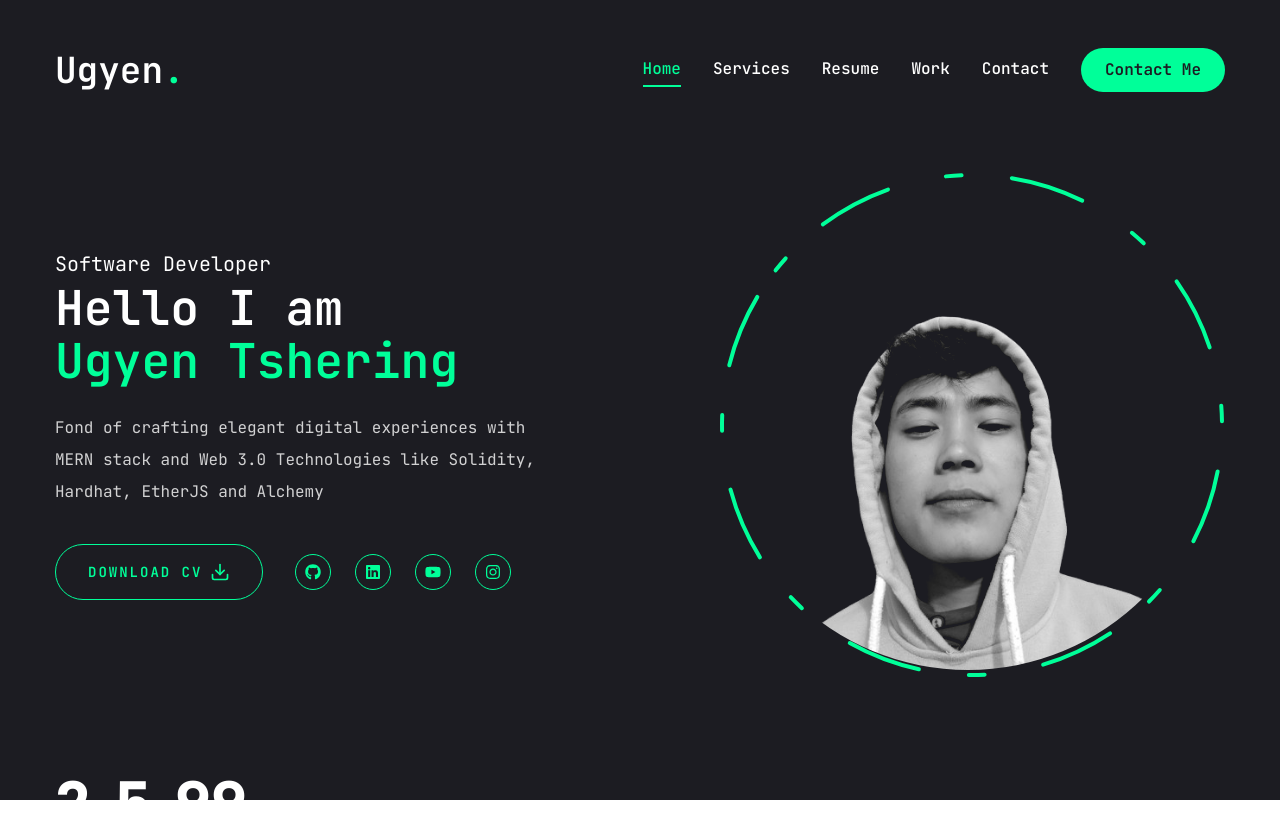
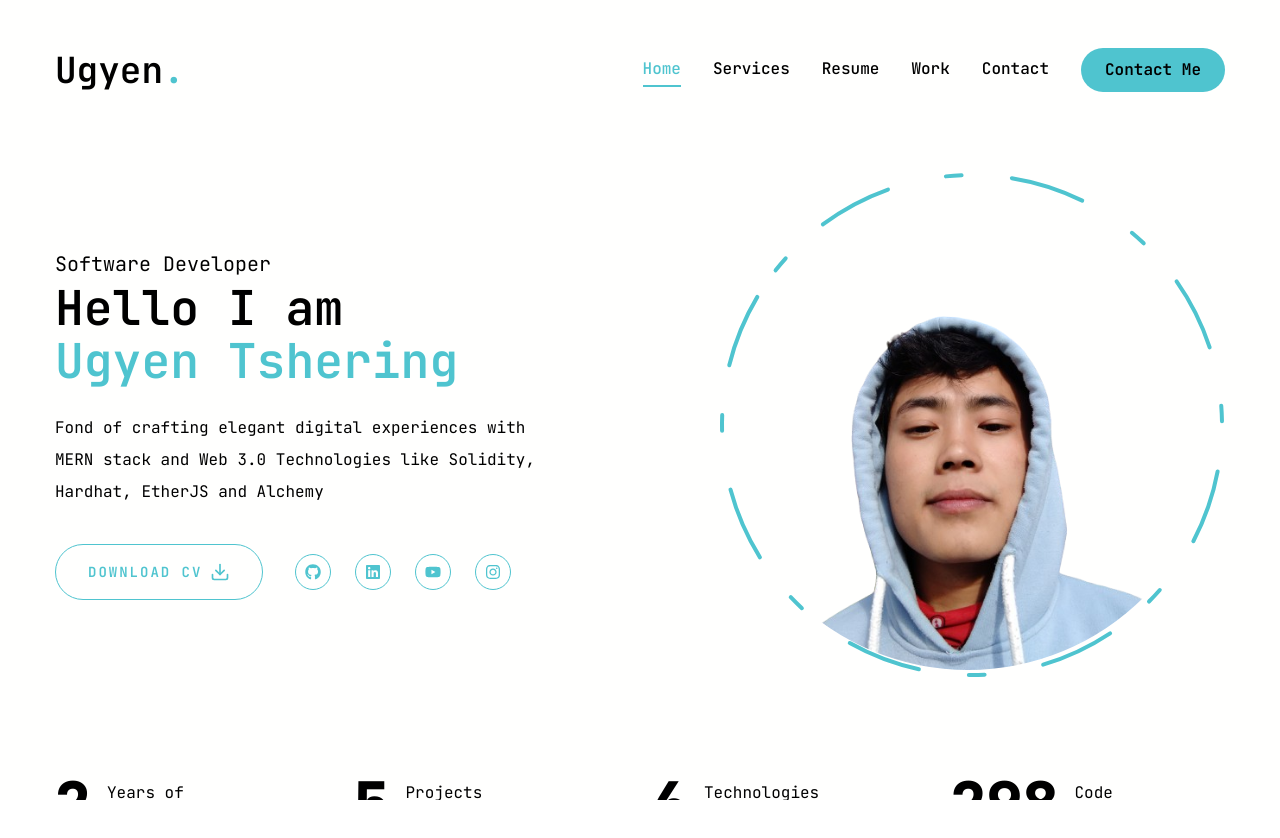
Before and after one commit to ugyentring/portfol, a Next.js app: page / in a window 1280 px wide. Shown: the top 838 px of the page. Built offline with nearby package versions, Linux system fonts and the light colour scheme.

Commit message:
basic css changes

```diff
--- a/app/globals.css
+++ b/app/globals.css
@@ -4,7 +4,7 @@
 
 @layer base {
   body {
-    @apply font-primary bg-primary text-white leading-loose;
+    @apply font-primary bg-primary text-black leading-loose;
   }
 
   .h1 {
--- a/app/page.jsx
+++ b/app/page.jsx
@@ -17,7 +17,7 @@ const Home = () => {
               Hello I am <br />{" "}
               <span className="text-accent">Ugyen Tshering</span>
             </h1>
-            <p className="max-w-[500px] mb-9 text-white/80">
+            <p className="max-w-[500px] mb-9 text-black">
               Fond of crafting elegant digital experiences with MERN stack and
               Web 3.0 Technologies like Solidity, Hardhat, EtherJS and Alchemy
             </p>
--- a/components/Header.jsx
+++ b/components/Header.jsx
@@ -7,11 +7,11 @@ import MobileNav from "./MobileNav";
 
 const Header = () => {
   return (
-    <header className="py-8 xl:py-12 text-white">
+    <header className="py-8 xl:py-12 text-black">
       <div className="container mx-auto flex justify-between items-center">
         {/* My logo */}
         <Link href="/">
-          <h1 className="text-4xl font-semibold">
+          <h1 className="text-4xl font-semibold text-black">
             Ugyen<span className="text-accent">.</span>
           </h1>
         </Link>
@@ -20,7 +20,7 @@ const Header = () => {
         <div className="hidden xl:flex items-center gap-8">
           <Nav />
           <Link href="/contact">
-            <Button>Contact Me</Button>
+            <Button className="text-black">Contact Me</Button>
           </Link>
         </div>
 
--- a/components/Photo.jsx
+++ b/components/Photo.jsx
@@ -19,14 +19,14 @@ const Photo = () => {
             opacity: 1,
             transition: { delay: 2.4, duration: 0.4, ease: "easeInOut" },
           }}
-          className="w-[298px] h-[298px] xl:w-[498px] xl:h-[498px] mix-blend-lighten absolute"
+          className="w-[298px] h-[298px] xl:w-[498px] xl:h-[498px] absolute"
         >
           <Image
             src="/assets/face.png"
             priority
             quality={100}
             fill
-            className="object-contain rounded-full grayscale"
+            className="object-contain rounded-full"
             alt="profile"
           />
         </motion.div>
@@ -42,7 +42,7 @@ const Photo = () => {
             cx="253"
             cy="253"
             r="250"
-            stroke="#00ff99"
+            stroke="#4fc4cf"
             strokeWidth="4"
             strokeLinecap="round"
             strokeLinejoin="round"
--- a/components/StairTransition.jsx
+++ b/components/StairTransition.jsx
@@ -18,7 +18,7 @@ const StairTransition = () => {
           </div>
 
           <motion.div
-            className="h-screen w-screen fixed bg-primary top-0 pointer-events-none"
+            className="h-screen w-screen fixed bg-black top-0 pointer-events-none"
             initial={{ opacity: 1 }}
             animate={{
               opacity: 0,
--- a/components/Stats.jsx
+++ b/components/Stats.jsx
@@ -12,7 +12,11 @@ const stats = [
     text: "Projects Completed",
   },
   {
-    num: 100,
+    num: 6,
+    text: "Technologies mastered",
+  },
+  {
+    num: 300,
     text: "Code commits",
   },
 ];
@@ -24,13 +28,23 @@ const Stats = () => {
         <div className="flex flex-wrap gap-6 max-w-[80vw] mx-auto xl:max-w-none">
           {stats.map((item, index) => {
             return (
-              <div key={index}>
+              <div
+                className="flex-1 flex gap-4 items-center justify-center xl:justify-start"
+                key={index}
+              >
                 <CountUp
                   end={item.num}
                   duration={5}
                   delay={2}
                   className="text-4xl xl:text-6xl font-extrabold"
                 />
+                <p
+                  className={`${
+                    item.text.length < 15 ? "max-w-[100px]" : "max-w-[150px]"
+                  } leading-snug text-black`}
+                >
+                  {item.text}
+                </p>
               </div>
             );
           })}
--- a/tailwind.config.js
+++ b/tailwind.config.js
@@ -24,10 +24,10 @@ module.exports = {
     },
     extend: {
       colors: {
-        primary: "#1c1c22",
+        primary: "#fffffe",
         accent: {
-          DEFAULT: "#00ff99",
-          hover: "#00e187",
+          DEFAULT: "#4fc4cf",
+          hover: "#4fc4cf",
         },
       },
 
```
